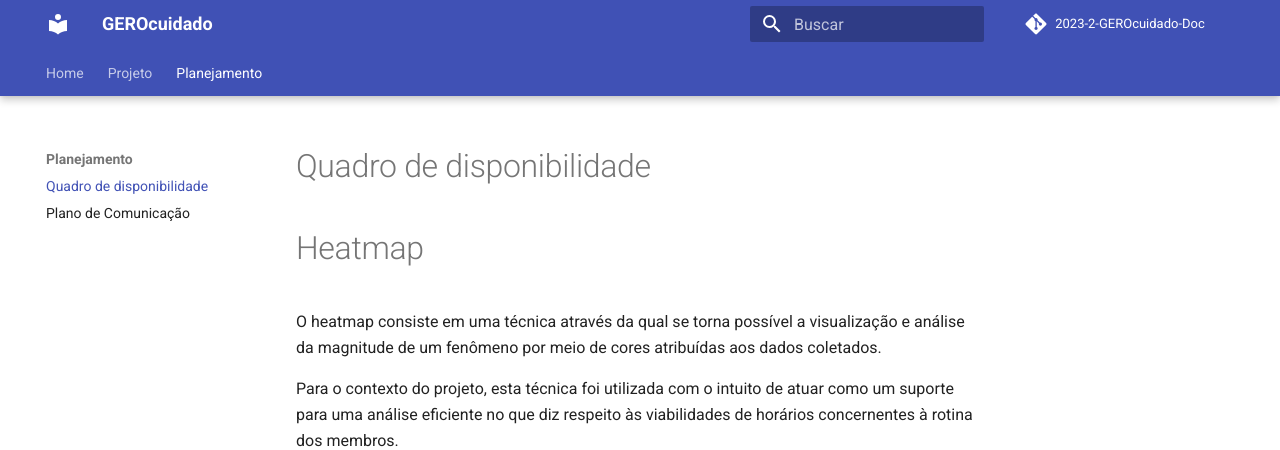
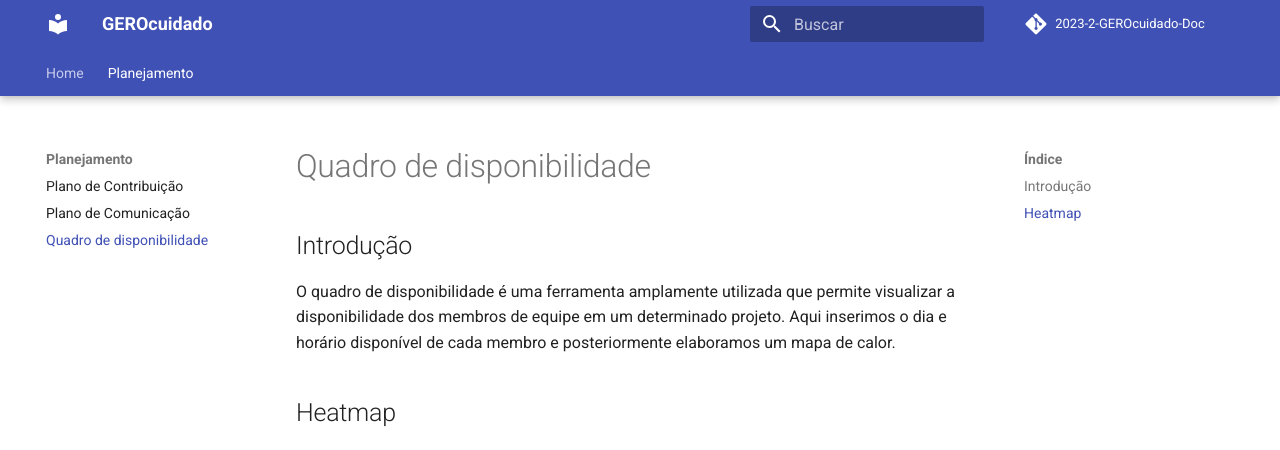
Before and after one commit to fga-eps-mds/2023-2-GEROcuidado-Doc, an MkDocs documentation site: the page built from docs/planejamento/quadro_de_disponibilidade.md, in a window 1280 px wide and 1182 px high. Shown: the top 450 px of the window. Built offline with MkDocs 1.6.1 and Material for MkDocs 9.7.7, drawn with Linux system fonts in a browser that asks for light colours; comment, search, counter and statistics services are not loaded.

Commit message:
Organizando nav

```diff
--- a/docs/planejamento/quadro_de_disponibilidade.md
+++ b/docs/planejamento/quadro_de_disponibilidade.md
@@ -1,9 +1,12 @@
 # Quadro de disponibilidade
 
-# Heatmap
+## Introdução
+O quadro de disponibilidade é uma ferramenta amplamente utilizada que permite visualizar a disponibilidade dos membros de equipe em um determinado projeto. Aqui inserimos o dia e horário disponível de cada membro e posteriormente elaboramos um mapa de calor.
+
+## Heatmap
 
 O heatmap consiste em uma técnica através da qual se torna possível a visualização e análise da magnitude de um fenômeno por meio de cores atribuídas aos dados coletados.
 
 Para o contexto do projeto, esta técnica foi utilizada com o intuito de atuar como um suporte para uma análise eficiente no que diz respeito às viabilidades de horários concernentes à rotina dos membros.
 
-<iframe src="https://docs.google.com/spreadsheets/d/e/2PACX-1vRhpEXfxUyUeQaT0VKbIB9TBHZwAlg6wvnFWQjPYT4dBMEf-L0W5DwqepJ6tFNioQ/pubhtml?widget=true&amp;headers=false" width="100%" height="500" frameborder="1" scrolling="no"></iframe>
+<iframe src="https://docs.google.com/spreadsheets/d/e/2PACX-1vRhpEXfxUyUeQaT0VKbIB9TBHZwAlg6wvnFWQjPYT4dBMEf-L0W5DwqepJ6tFNioQ/pubhtml?widget=true&amp;headers=false" width="100%" width= "100" height="500" frameborder="1" scrolling="no"></iframe>
--- a/mkdocs.yml
+++ b/mkdocs.yml
@@ -50,11 +50,11 @@ extra_css:
 
 nav:
   - Home: index.md
-  - Projeto:
-    - Plano de Contribuição: projeto/plano_de_contribuicao.md
   - Planejamento:
+    - Plano de Contribuição: planejamento/plano_de_contribuicao.md
+    - Plano de Comunicação: planejamento/plano_de_comunicacao.md
     - Quadro de disponibilidade: planejamento/quadro_de_disponibilidade.md
-    - Plano de Comunicação: projeto/plano_de_comunicacao.md
+
 
 
 plugins:
```
Also changed, not shown: docs/planejamento/plano_de_comunicacao.md (renamed from docs/projeto/plano_de_comunicacao.md), docs/planejamento/plano_de_contribuicao.md (renamed from docs/projeto/plano_de_contribuicao.md).
